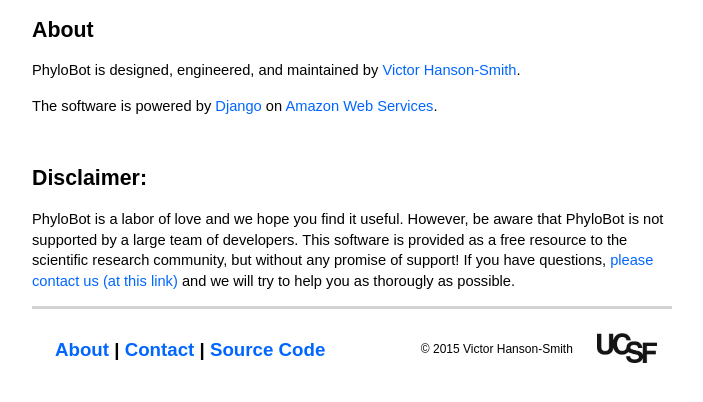
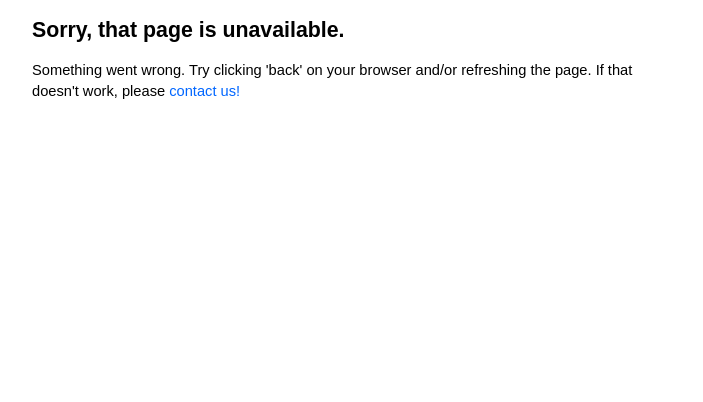
Before and after one commit to vhsvhs/phylobot-django, a Django app: template phylobot/templates/500.html in a window 1280 px wide. Shown: the top 402 px of the page, without its empty margins (288-991 px from the left). Run offline with Django 3.2, Linux system fonts and the light colour scheme; the template is opened without the code that fills it, so the values that code supplies are empty; parts of the project's set-up code (start-up, migrations or seed data) failed here and were passed over.

Commit message:
Adding custom 500 and 404 pages

```diff
--- a/phylobot/templates/500.html
+++ b/phylobot/templates/500.html
@@ -62,38 +62,13 @@
   <section>
     <div align="left">
 
-	<h2>About</h2>
-	<p>PhyloBot is designed, engineered, and maintained by <a href="http://www.victorhansonsmith.com">Victor Hanson-Smith</a>.</p>
-	<p>The software is powered by <a href="http://www.djangoproject.com">Django</a> on <a href="http://aws.amazon.com">Amazon Web Services</a>.</p>
-
-	<br>
-	<h2>Disclaimer:</h2>
-	<p>PhyloBot is a labor of love and we hope you find it useful.
-	However, be aware that PhyloBot is not supported by a large team of developers. This software
-	is provided as a free resource to the scientific research community, but without any
-	promise of support! If you have questions, <a href="/contact/">please contact us (at this link)</a>
-	and we will try to help you as thorougly as possible.</p>
+	<h2>Sorry, that page is unavailable.</h2>
+	<p>Something went wrong. Try clicking 'back' on your browser and/or refreshing the page.
+	If that doesn't work, please <a href="/contact/">contact us!</a></p>
 
     </div>
 
   </section>
 
-   <footer>
-  	<div class="bottom_div" align="center">
-  	<hr>
-  	<table width="100%">
-  	<tr>
-  	<td>
-  	<h3 style="padding-left:20px;"><a href="/about/">About</a> | <a href="/contact/">Contact</a> | <a href="https://github.com/vhsvhs/phylobot-django">Source Code</a> </h3>
-  	</td>
-  	<td align="right"><p class="smalltext" style="padding-right:20px;">&copy; 2015 Victor Hanson-Smith</p>
-  	</td>
-  	<td><a href="http://www.ucsf.edu"><img src="/static/phylobot/UCSF_logo.png" width="60px"></a>
-  	</td>
-  	</tr>
-	</table>
-  	</div>
-  </footer>
-
   </body>
 </html>
```
